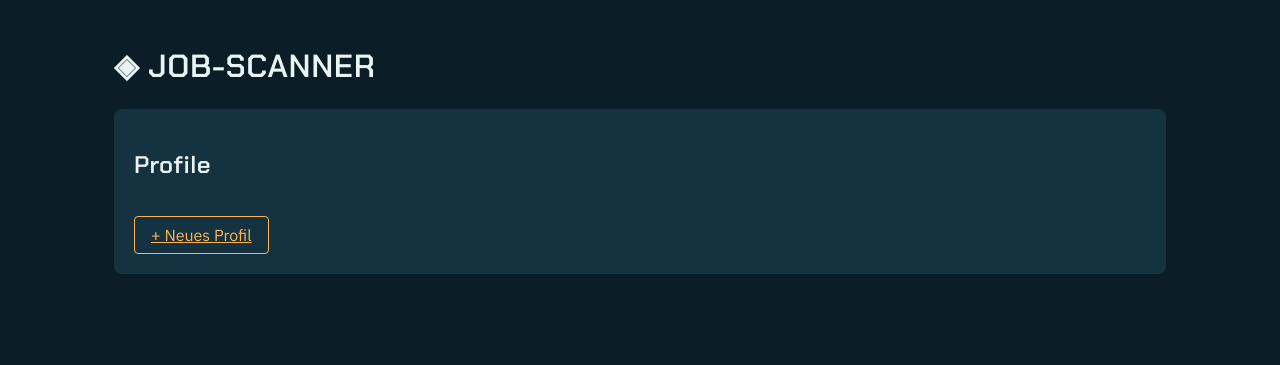
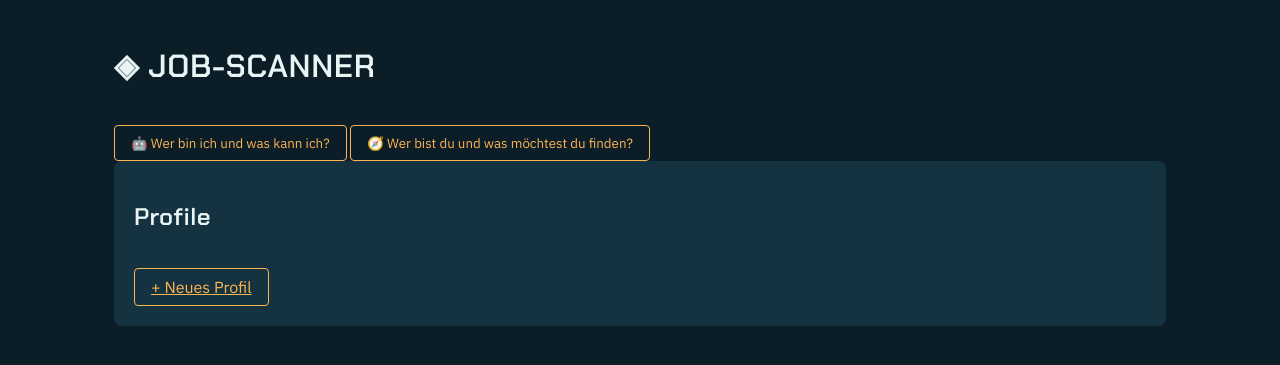
Before and after one commit to DJTJ9/job-scanner, a Python web app: template jobscanner/web/templates/profiles.html in a window 1280 px wide. Shown: the part 54-419 px from the top of the page. Run offline with Jinja, Linux system fonts and the light colour scheme; the template is opened without the code that fills it, so the values that code supplies are empty.

Commit message:
feat(job-scanner): Onboarding-Buttons + Bot-/Wizard-Partials auf der Profile-Homepage

```diff
--- /dev/null
+++ b/jobscanner/web/templates/_onboarding_bot.html
@@ -0,0 +1,13 @@
+<div id="onboarding-bot" class="panel onboarding-panel panel-hidden">
+  <h2>Wer bin ich?</h2>
+  <div class="onboarding-avatar-wrap">
+    <svg class="onboarding-avatar ping" width="64" height="64" viewBox="0 0 48 48">
+      <circle cx="24" cy="24" r="18" fill="none" stroke="#143240" stroke-width="4"></circle>
+      <circle class="ping-ring-pass" cx="24" cy="24" r="18" fill="none" stroke-width="4"></circle>
+    </svg>
+  </div>
+  <p>Ich bin der <strong>Job-Scanner</strong>. Ich durchsuche laufend Jobportale nach Stellen, die zu deinem Profil passen — du musst nicht mehr selbst suchen.</p>
+  <p>Jede gefundene Stelle vergleiche ich mit deinen Kriterien (Skills, Zielrollen, Domänen, Standort, Sprache) und errechne eine Passung von 0–100.</p>
+  <p>Treffer meldest du dir per <strong>Ping</strong> im Dashboard. Stellen, die auf deine No-Gos passen, filtere ich automatisch raus.</p>
+  <button type="button" class="btn btn-secondary" data-onboarding-close="onboarding-bot">Schließen</button>
+</div>
--- /dev/null
+++ b/jobscanner/web/templates/_onboarding_wizard.html
@@ -0,0 +1,7 @@
+<div id="onboarding-wizard" class="panel onboarding-panel panel-hidden">
+  <h2>Wer bist du?</h2>
+  <p>Damit ich passende Jobs für dich finde, brauche ich ein paar Angaben: Skills, Zielrollen, Domänen, Ort, No-Gos und wie wichtig dir welches Kriterium ist.</p>
+  <p>Das dauert nur ein paar Minuten. Danach bewerte ich automatisch den kompletten Job-Pool für dich.</p>
+  <a class="btn btn-primary" href="/wizard/new">Zum Profil-Wizard →</a>
+  <button type="button" class="btn btn-secondary" data-onboarding-close="onboarding-wizard">Schließen</button>
+</div>
--- a/jobscanner/web/templates/profiles.html
+++ b/jobscanner/web/templates/profiles.html
@@ -2,11 +2,27 @@
 {% block title %}Profile — Job-Scanner{% endblock %}
 {% block content %}
 <h1>◈ JOB-SCANNER</h1>
+{% if not profile_exists %}
+<div class="onboarding-hero">
+  <button type="button" class="btn btn-secondary" data-onboarding-open="onboarding-bot">🤖 Wer bin ich und was kann ich?</button>
+  <button type="button" class="btn btn-secondary" data-onboarding-open="onboarding-wizard">🧭 Wer bist du und was möchtest du finden?</button>
+</div>
+{% endif %}
 <div class="panel" data-profile-exists="{{ profile_exists|lower }}">
-  <h2>Profile</h2>
+  <div class="onboarding-header">
+    <h2>Profile</h2>
+    {% if profile_exists %}
+    <div class="onboarding-corner">
+      <button type="button" class="onboarding-icon-btn" data-onboarding-open="onboarding-bot" aria-label="Wer bin ich und was kann ich?">🤖</button>
+      <button type="button" class="onboarding-icon-btn" data-onboarding-open="onboarding-wizard" aria-label="Wer bist du und was möchtest du finden?">🧭</button>
+    </div>
+    {% endif %}
+  </div>
   {% for p in profiles %}
     <p><a class="link" href="/dashboard/{{ p.id }}">{{ p.name }}</a>{% if p.is_default %} (Standard){% endif %}</p>
   {% endfor %}
   <a class="btn btn-secondary" href="/wizard/new">+ Neues Profil</a>
 </div>
+{% include "_onboarding_bot.html" %}
+{% include "_onboarding_wizard.html" %}
 {% endblock %}
```
Also changed, not shown: tests/test_web_onboarding.py (+24 -0 lines).
